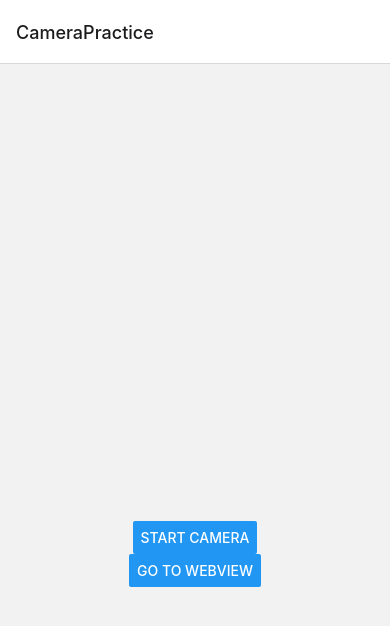
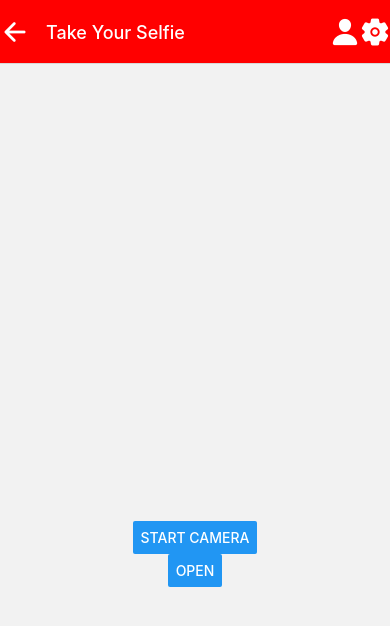
Before and after one commit to rizwanatta/waterism, a React Native app: screen /CameraPractice in a window 390 px wide. Shown: the top 626 px of the page. Built offline with nearby package versions, Linux system fonts and the light colour scheme.

Commit message:
navigation customising

```diff
--- a/src/navigations/MainNavigator.jsx
+++ b/src/navigations/MainNavigator.jsx
@@ -1,20 +1,46 @@
 import { NavigationContainer } from "@react-navigation/native";
 import { createNativeStackNavigator } from "@react-navigation/native-stack";
+import { Ionicons } from "@expo/vector-icons";
 
 import WebViewPractice from "../screens/WebViewPractice";
 import CameraPractice from "../screens/CameraPractice";
+import ShoppingList from "../screens/shoppingList";
+import { View } from "react-native";
 
 const MainStack = createNativeStackNavigator();
 
 export default function MainNavigator() {
   return (
     <NavigationContainer>
-      <MainStack.Navigator>
-        <MainStack.Screen name={"CameraPractice"} component={CameraPractice} />
-
+      <MainStack.Navigator initialRouteName="ShoppingList">
         <MainStack.Screen
           name={"WebViewPractice"}
           component={WebViewPractice}
+        />
+
+        <MainStack.Screen name={"ShoppingList"} component={ShoppingList} />
+
+        <MainStack.Screen
+          name={"CameraPractice"}
+          component={CameraPractice}
+          options={{
+            title: "Take Your Selfie",
+            headerRight: () => (
+              <View style={{ flexDirection: "row" }}>
+                <Ionicons name="person" size={30} color={"white"} />
+                <Ionicons name="settings" size={30} color={"white"} />
+              </View>
+            ),
+            headerLeft: () => (
+              <Ionicons name="arrow-back" size={30} color={"white"} />
+            ),
+            headerStyle: {
+              backgroundColor: "red",
+            },
+            headerTitleStyle: {
+              color: "white",
+            },
+          }}
         />
       </MainStack.Navigator>
     </NavigationContainer>
--- a/src/screens/CameraPractice.jsx
+++ b/src/screens/CameraPractice.jsx
@@ -15,15 +15,15 @@ export default function CameraPractice({ navigation }) {
     }
   };
 
-  const goToWebView = () => {
+  function attemptToOpenWebview() {
     navigation.navigate("WebViewPractice");
-  };
+  }
 
   return (
     <View style={styles.container}>
       <Image source={{ uri: imagePath }} style={styles.image} />
       <Button title="Start Camera" onPress={startCamera} />
-      <Button title="go to webview" onPress={goToWebView} />
+      <Button title="open" onPress={attemptToOpenWebview} />
     </View>
   );
 }
```
